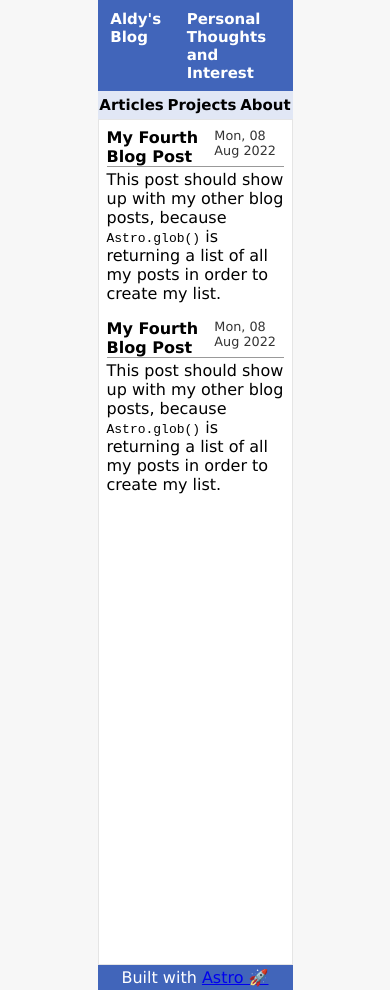
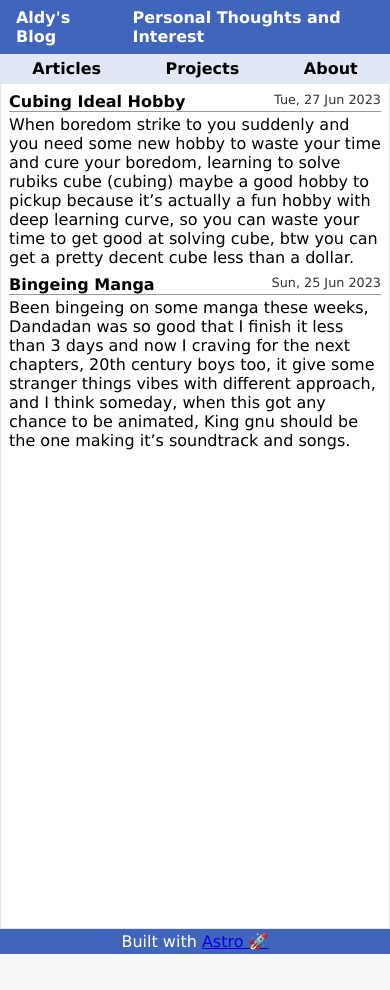
Before and after one commit to aldymartinus/aldy-blog, an Astro site: page / in a window 390 px wide. After the commit the page ends 954 px from the top, so only its background shows below. Built offline with nearby package versions, Linux system fonts and the light colour scheme; Astro itself is replaced by a stand-in of ours.

Commit message:
just fixed layout

```diff
--- a/src/components/Header.astro
+++ b/src/components/Header.astro
@@ -20,9 +20,9 @@
         text-decoration: none;
         font-family: Verdana, Geneva, Tahoma, sans-serif;
         font-weight: 700;
-        font-size: 15px;
-        padding: 0.3rem;
-        margin: 0.3rem 0.5rem;
+        font-size: 1rem;
+        padding: 0.2rem;
+        margin: 0.3rem 0.8rem;
         color: #fff;
     }
 </style>
--- a/src/components/Navigation.astro
+++ b/src/components/Navigation.astro
@@ -15,10 +15,10 @@
         justify-content: space-around;
     }
     a {
-        font-size: 15px;
+        font-size: 1rem;
         padding: 0.3rem 0;
         text-decoration: none;
-        font-weight: 600;
+        font-weight: 700;
         font-family: Verdana, Geneva, Tahoma, sans-serif;
         color: #000;
     }
--- a/src/pages/index.astro
+++ b/src/pages/index.astro
@@ -25,7 +25,7 @@ const thoughts = await Astro.glob('../pages/thoughts/*.md');
 
 <style>
     .txt-container {
-        margin: 0.5rem;
+        margin: 0.5rem 0.5rem -0.5rem 0.5rem;
     }
     #head {
         display: flex;
--- /dev/null
+++ b/src/pages/thoughts/cubing.md
@@ -0,0 +1,6 @@
+---
+title: Cubing Ideal Hobby
+author: Aldy Martinus
+pubDate: 2023-06-27
+---
+When boredom strike to you suddenly and you need some new hobby to waste your time and cure your boredom, learning to solve rubiks cube (cubing) maybe a good hobby to pickup because it’s actually a fun hobby with deep learning curve, so you can waste your time to get good at solving cube, btw you can get a pretty decent cube less than a dollar.
--- a/src/pages/thoughts/text1.md
+++ /dev/null
@@ -1,11 +0,0 @@
----
-title: My Fourth Blog Post
-author: Astro Learner
-description: "This post will show up on its own!"
-image:
-    url: "https://docs.astro.build/default-og-image.png"
-    alt: "The word astro against an illustration of planets and stars."
-pubDate: 2022-08-08
-tags: ["astro", "successes"]
----
-This post should show up with my other blog posts, because `Astro.glob()` is returning a list of all my posts in order to create my list.
--- a/src/pages/thoughts/text2.md
+++ b/src/pages/thoughts/text2.md
@@ -1,11 +1,6 @@
 ---
-title: My Fourth Blog Post
-author: Astro Learner
-description: "This post will show up on its own!"
-image:
-    url: "https://docs.astro.build/default-og-image.png"
-    alt: "The word astro against an illustration of planets and stars."
-pubDate: 2022-08-08
-tags: ["astro", "successes"]
+title: Bingeing Manga
+author: Aldy Martinus
+pubDate: 2023-06-25
 ---
-This post should show up with my other blog posts, because `Astro.glob()` is returning a list of all my posts in order to create my list.
+Been bingeing on some manga these weeks, Dandadan was so good that I finish it less than 3 days and now I craving for the next chapters, 20th century boys too, it give some stranger things vibes with different approach, and I think someday, when this got any chance to be animated, King gnu should be the one making it’s soundtrack and songs.
--- a/src/styles/global.css
+++ b/src/styles/global.css
@@ -12,3 +12,11 @@ main {
     height: 100vh;
     border: 1px solid #e5e5e5;
 }
+
+@media screen and (max-width:900px) {
+    body {
+      scrollbar-width:thin;
+      width:100%;
+      border:none
+    }
+}
```
